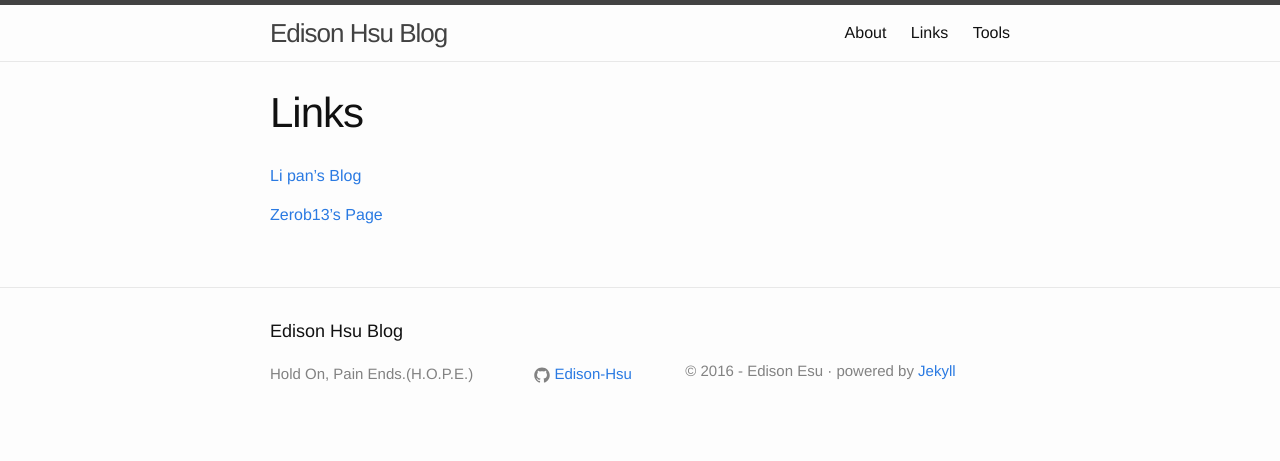
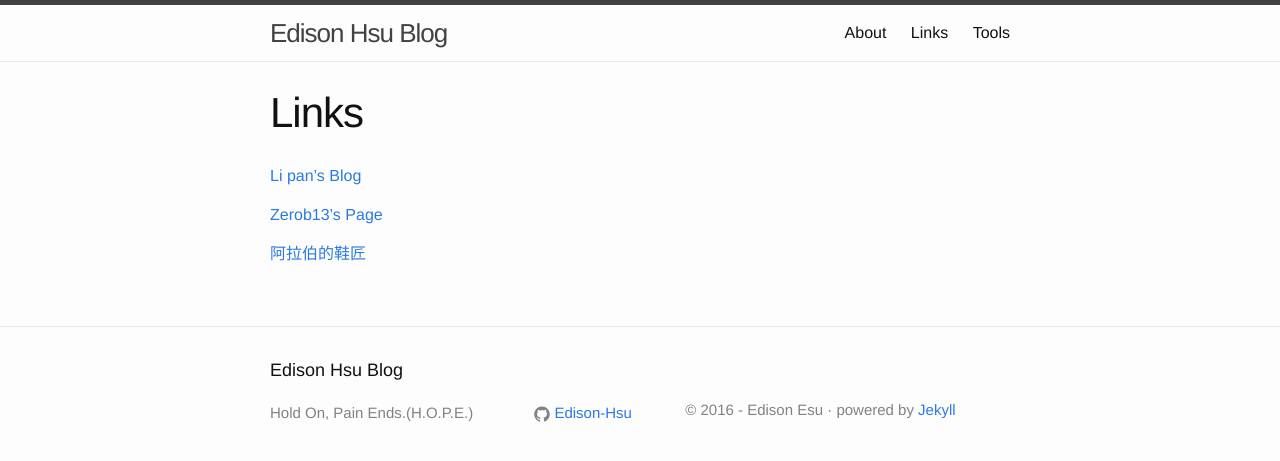
Before and after one commit to Edison-Hsu/Edison-Hsu.github.io, a Jekyll site: the page built from links.md, in a window 1280 px wide. Shown: the top 461 px of the page. Built offline with Jekyll 4.4.1, drawn with Linux system fonts in a browser that asks for light colours; comment, search, counter and statistics services are not loaded.

Commit message:
Update links.md

```diff
--- a/links.md
+++ b/links.md
@@ -7,3 +7,5 @@ permalink: /links/
 [Li pan's Blog](http://lipan.me/)
 
 [Zerob13’s Page](https://zerob13.in/)
+
+[阿拉伯的鞋匠](https://leonhe.me/)
```
